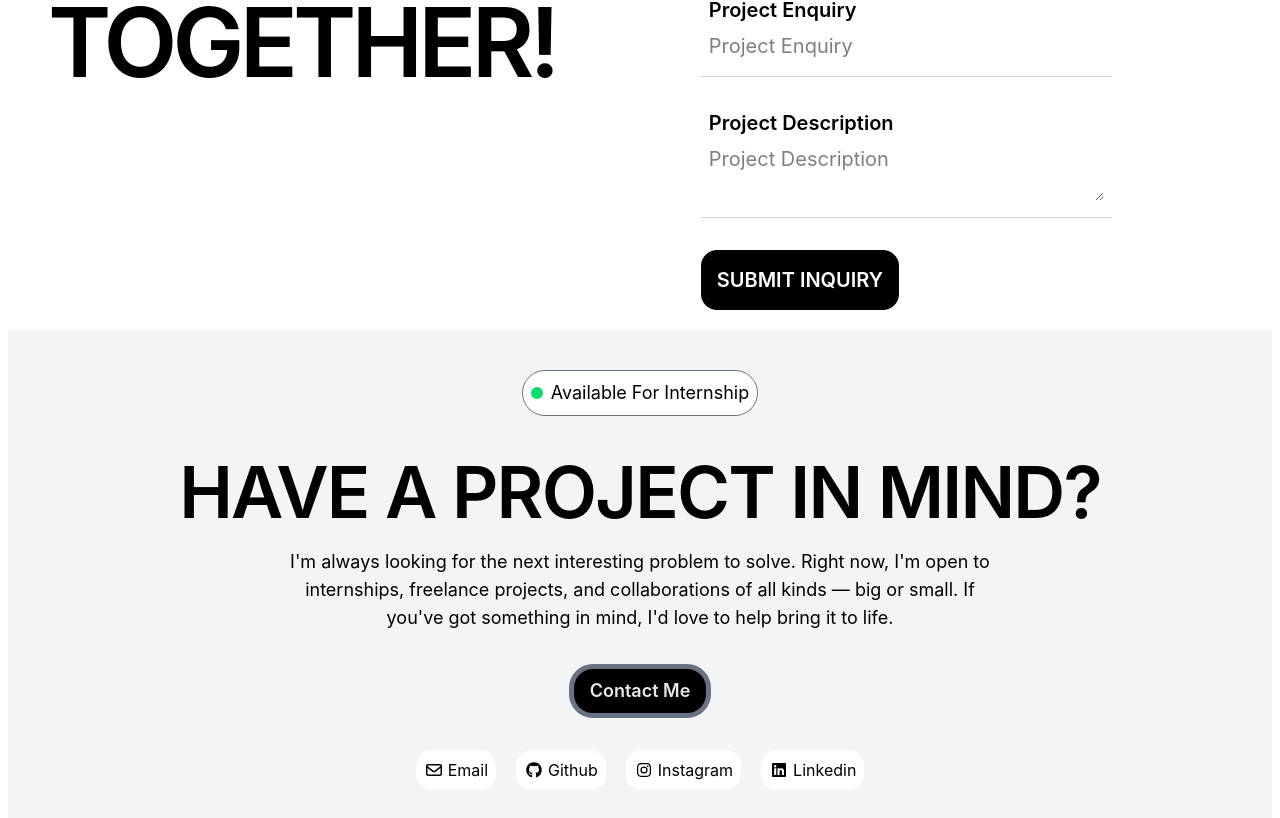
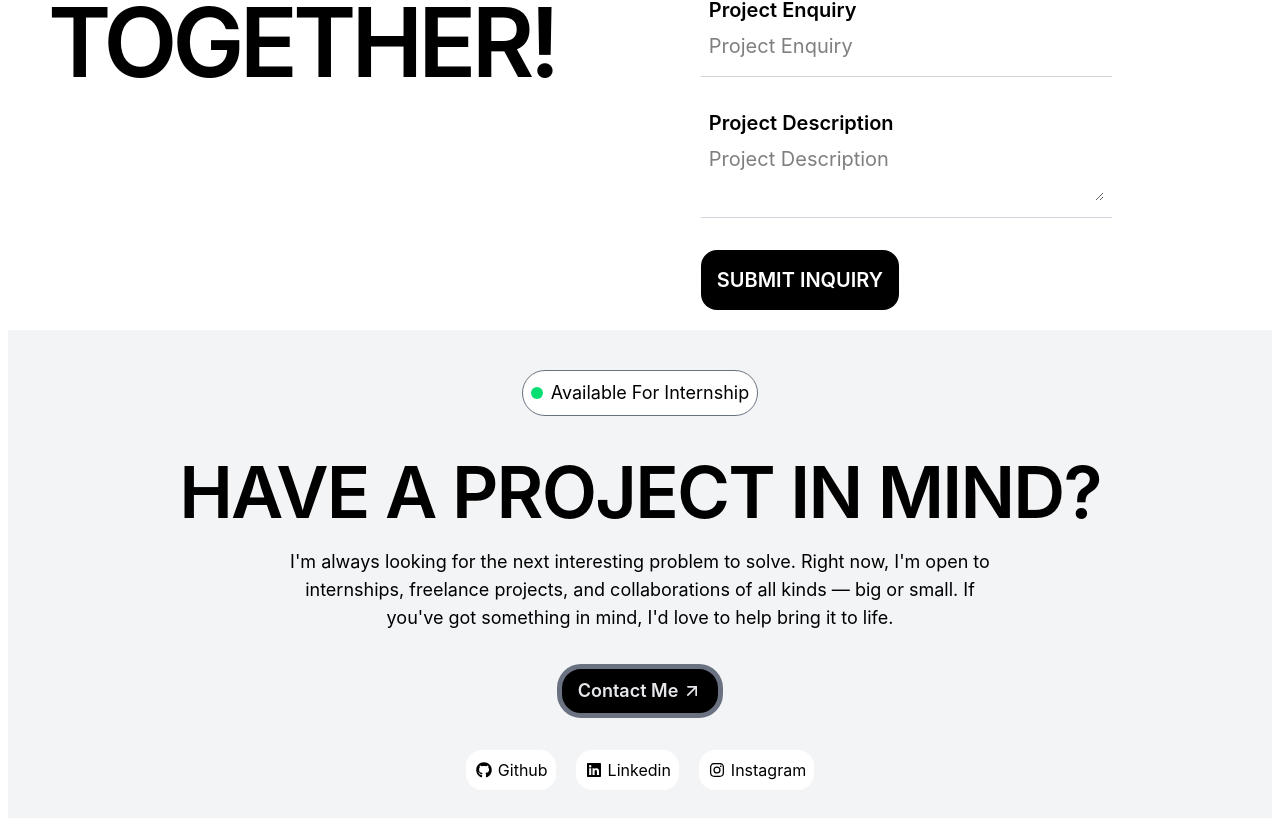
Before and after one commit to areebbaig580/Portfolio, a React app: page / in a window 1280 px wide. Shown: the part 2878-3696 px from the top of the page. Built offline with nearby package versions, Linux system fonts and the light colour scheme; the HTML template or start-up script is replaced by a standard one.

Commit message:
redirect links

```diff
--- a/src/components/common/Footer.jsx
+++ b/src/components/common/Footer.jsx
@@ -6,6 +6,7 @@ import { faInstagram } from '@fortawesome/free-brands-svg-icons';
 import { faLinkedin } from '@fortawesome/free-brands-svg-icons';
 import { faEnvelope } from '@fortawesome/free-regular-svg-icons';
 import { faExternalLink } from '@fortawesome/free-solid-svg-icons';
+import { ArrowUpRight } from 'lucide-react';
 
 const Footer = () => {
     const scrollTo = (id) => {
@@ -19,29 +20,25 @@ const Footer = () => {
                 <div className='w-full md:w-[55vw] mt-5 text-sm md:text-lg text-center'>I'm always looking for the next interesting problem to solve. Right now,
                     I'm open to internships, freelance projects, and collaborations of all kinds — big or small. If you've got something in mind,
                     I'd love to help bring it to life.</div>
-                <div className='h-fit w-fit px-4 py-2 bg-black text-gray-200 text-lg font-semibold rounded-3xl cursor-pointer mt-8 b border-5 border-gray-500'
+                <div className='h-fit w-fit px-4 py-2 flex gap-1 items-center bg-black text-gray-200 text-lg font-semibold rounded-3xl cursor-pointer mt-8 b border-5 border-gray-500'
                 onClick={()=> scrollTo('contact')}
-                >Contact Me</div>
+                >Contact Me <ArrowUpRight size={20}/></div>
 
 
                 <div className='h-fit w-full flex flex-wrap justify-center gap-2 md:gap-5 mt-8 pb-8'>
 
-                    <div className='h-fit w-fit px-2 py-2 bg-white rounded-2xl flex gap-1 items-center cursor-pointer'>
-                        <FontAwesomeIcon icon={faEnvelope} />
-                        <div>Email</div>
-                    </div>
-                    <div className='h-fit w-fit px-2 py-2 bg-white rounded-2xl flex gap-1 items-center cursor-pointer'>
+                    <a href='https://github.com/areebbaig580' className='h-fit w-fit px-2 py-2 bg-white rounded-2xl flex gap-1 items-center cursor-pointer'>
                         <FontAwesomeIcon icon={faGithub} />
                         <div>Github</div>
-                    </div>
-                    <div className='h-fit w-fit px-2 py-2 bg-white rounded-2xl flex gap-1 items-center cursor-pointer'>
+                    </a>
+                    <a href='' className='h-fit w-fit px-2 py-2 bg-white rounded-2xl flex gap-1 items-center cursor-pointer'>
+                        <FontAwesomeIcon icon={faLinkedin} />
+                        <div>Linkedin</div>
+                    </a>
+                    <a  href='https://instagram.com/axreeb._' className='h-fit w-fit px-2 py-2 bg-white rounded-2xl flex gap-1 items-center cursor-pointer'>
                         <FontAwesomeIcon icon={faInstagram} />
                         <div>Instagram</div>
-                    </div>
-                    <div className='h-fit w-fit px-2 py-2 bg-white rounded-2xl flex gap-1 items-center cursor-pointer'>
-                        <FontAwesomeIcon icon={faLinkedin} />
-                        <div>Linkedin</div>
-                    </div>
+                    </a>
 
                 </div>
             </div>
```
